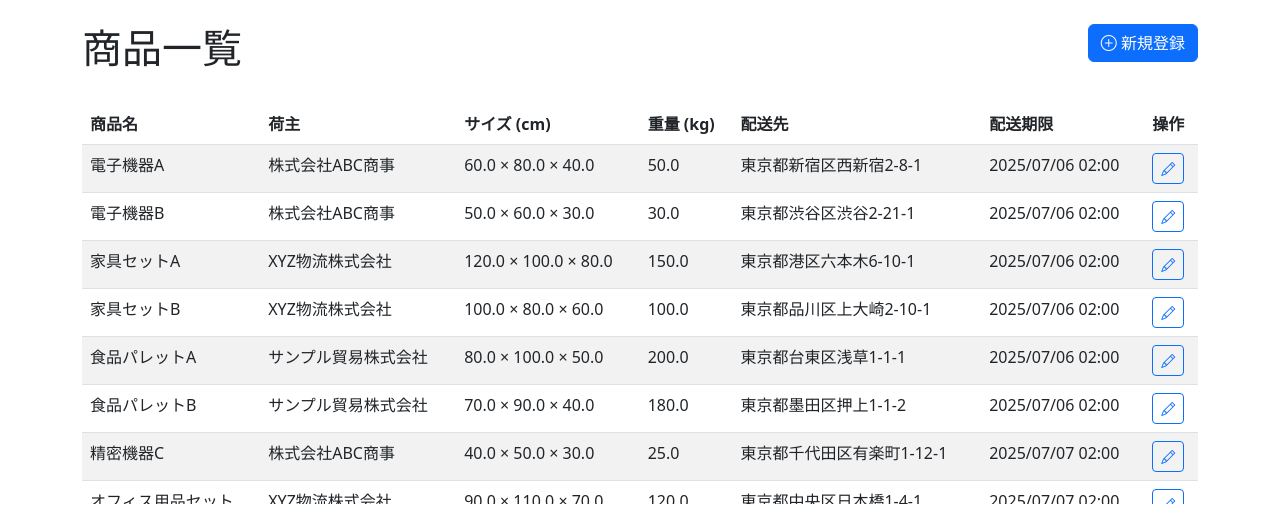
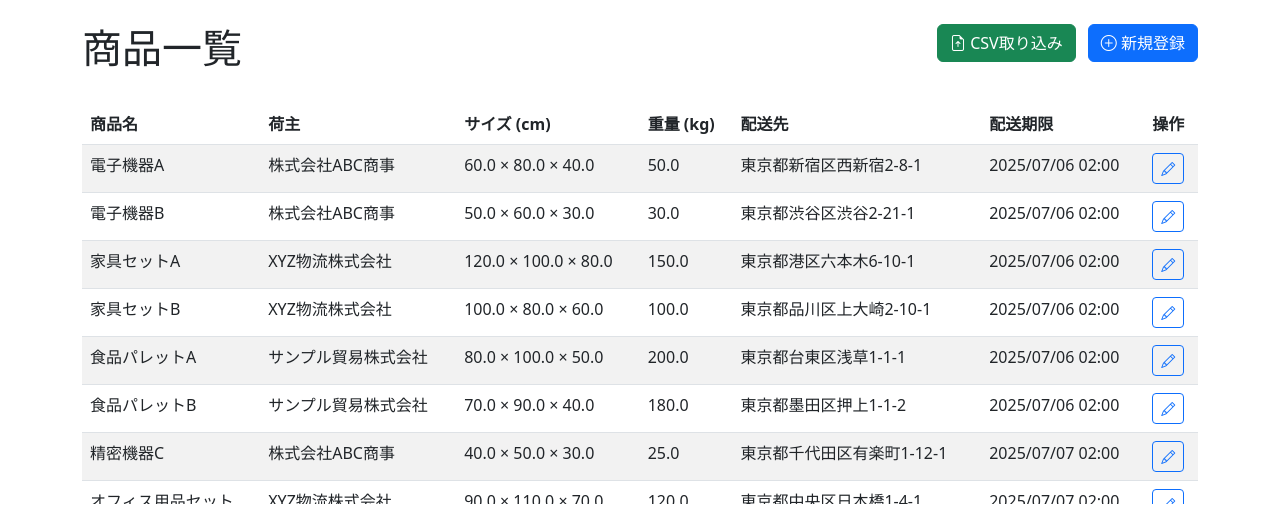
Before and after one commit to gaku-hibi/logistics_optimizer, a Django app: page /products/ in a window 1280 px wide. Shown: the part 56-584 px from the top of the page. Run offline with Django 4.2, Linux system fonts and the light colour scheme; data comes from the database, SQL or seed files in the repository.

Commit message:
CSVインポート機能の実装

```diff
--- /dev/null
+++ b/delivery/forms.py
@@ -0,0 +1,97 @@
+from django import forms
+from django.core.exceptions import ValidationError
+import csv
+import io
+
+
+class CSVUploadForm(forms.Form):
+    csv_file = forms.FileField(
+        label='CSVファイル',
+        help_text='UTF-8エンコーディングのCSVファイルを選択してください',
+        widget=forms.FileInput(attrs={'accept': '.csv', 'class': 'form-control'})
+    )
+
+    def clean_csv_file(self):
+        csv_file = self.cleaned_data['csv_file']
+
+        # ファイル拡張子チェック
+        if not csv_file.name.endswith('.csv'):
+            raise ValidationError('CSVファイルを選択してください。')
+
+        # ファイルサイズチェック（10MB以下）
+        if csv_file.size > 10 * 1024 * 1024:
+            raise ValidationError('ファイルサイズは10MB以下にしてください。')
+
+        # CSVファイルの読み込みテスト
+        try:
+            decoded_file = csv_file.read().decode('utf-8')
+            io_string = io.StringIO(decoded_file)
+            reader = csv.DictReader(io_string)
+
+            # 少なくとも1行のデータがあるかチェック
+            first_row = next(reader, None)
+            if not first_row:
+                raise ValidationError('CSVファイルにデータが含まれていません。')
+
+            # ファイルポインタを先頭に戻す
+            csv_file.seek(0)
+
+        except UnicodeDecodeError:
+            raise ValidationError('ファイルのエンコーディングが正しくありません。UTF-8で保存してください。')
+        except Exception as e:
+            raise ValidationError(f'CSVファイルの読み込みエラー: {str(e)}')
+
+        return csv_file
+
+
+class ProductCSVUploadForm(CSVUploadForm):
+    """商品CSV取り込み用フォーム"""
+
+    def clean_csv_file(self):
+        csv_file = super().clean_csv_file()
+
+        # 必須カラムのチェック
+        required_columns = {
+            'shipper_name', 'name', 'width', 'height', 'depth',
+            'weight', 'destination_address', 'delivery_deadline'
+        }
+
+        decoded_file = csv_file.read().decode('utf-8')
+        io_string = io.StringIO(decoded_file)
+        reader = csv.DictReader(io_string)
+
+        first_row = next(reader, None)
+        if first_row:
+            missing_columns = required_columns - set(first_row.keys())
+            if missing_columns:
+                raise ValidationError(
+                    f'必須カラムが不足しています: {", ".join(missing_columns)}'
+                )
+
+        csv_file.seek(0)
+        return csv_file
+
+
+class TruckCSVUploadForm(CSVUploadForm):
+    """トラックCSV取り込み用フォーム"""
+
+    def clean_csv_file(self):
+        csv_file = super().clean_csv_file()
+
+        # 必須カラムのチェック
+        required_columns = {'name', 'bed_width', 'bed_depth', 'max_weight'}
+
+        decoded_file = csv_file.read().decode('utf-8')
+        io_string = io.StringIO(decoded_file)
+        reader = csv.DictReader(io_string)
+
+        first_row = next(reader, None)
+        if first_row:
+            missing_columns = required_columns - set(first_row.keys())
+            if missing_columns:
+                raise ValidationError(
+                    f'必須カラムが不足しています: {", ".join(missing_columns)}'
+                )
+
+        csv_file.seek(0)
+        return csv_file
--- a/delivery/views.py
+++ b/delivery/views.py
@@ -2,11 +2,15 @@ from django.shortcuts import render, redirect
 from django.views.generic import ListView, TemplateView
 from django.contrib import messages
 from django.utils import timezone
+from django.http import HttpResponse
 from datetime import datetime
 import json
+import csv
+import io
 
 from .models import Product, Truck, Shipper, DeliveryPlan, TruckAssignment, ProductAssignment
 from .algorithms import DeliveryOptimizer
+from .forms import ProductCSVUploadForm, TruckCSVUploadForm
 
 
 class IndexView(TemplateView):
@@ -29,6 +33,79 @@ class ProductListView(ListView):
     def get_queryset(self):
         return Product.objects.select_related('shipper').order_by('-created_at')
 
+    def get_context_data(self, **kwargs):
+        context = super().get_context_data(**kwargs)
+        context['csv_form'] = ProductCSVUploadForm()
+        return context
+
+    def post(self, request, *args, **kwargs):
+        form = ProductCSVUploadForm(request.POST, request.FILES)
+        if form.is_valid():
+            return self.import_csv(request, form.cleaned_data['csv_file'])
+        else:
+            for error in form.errors.values():
+                messages.error(request, error[0])
+            return redirect('delivery:product_list')
+
+    def import_csv(self, request, csv_file):
+        try:
+            decoded_file = csv_file.read().decode('utf-8')
+            io_string = io.StringIO(decoded_file)
+            reader = csv.DictReader(io_string)
+
+            created_count = 0
+            error_count = 0
+
+            for row_num, row in enumerate(reader, start=2):
+                try:
+                    # 荷主を取得または作成
+                    shipper, _ = Shipper.objects.get_or_create(
+                        name=row['shipper_name'].strip()
+                    )
+
+                    # 配送期限の変換
+                    delivery_deadline = datetime.strptime(
+                        row['delivery_deadline'].strip(),
+                        '%Y-%m-%d %H:%M'
+                    )
+                    delivery_deadline = timezone.make_aware(delivery_deadline)
+
+                    # 商品作成
+                    Product.objects.create(
+                        shipper=shipper,
+                        name=row['name'].strip(),
+                        width=float(row['width']),
+                        height=float(row['height']),
+                        depth=float(row['depth']),
+                        weight=float(row['weight']),
+                        destination_address=row['destination_address'].strip(),
+                        delivery_deadline=delivery_deadline
+                    )
+                    created_count += 1
+
+                except Exception as e:
+                    error_count += 1
+                    messages.warning(
+                        request,
+                        f'行{row_num}: {str(e)}'
+                    )
+
+            if created_count > 0:
+                messages.success(
+                    request,
+                    f'{created_count}件の商品を正常に取り込みました。'
+                )
+            if error_count > 0:
+                messages.warning(
+                    request,
+                    f'{error_count}件の取り込みに失敗しました。'
+                )
+
+        except Exception as e:
+            messages.error(request, f'CSVファイルの処理中にエラーが発生しました: {str(e)}')
+
+        return redirect('delivery:product_list')
+
 
 class TruckListView(ListView):
     model = Truck
@@ -44,7 +121,60 @@ class TruckListView(ListView):
         # 荷台面積を平方メートルに変換
         for truck in context['trucks']:
             truck.bed_area_m2 = truck.bed_area / 10000  # cm² to m²
+        context['csv_form'] = TruckCSVUploadForm()
         return context
+
+    def post(self, request, *args, **kwargs):
+        form = TruckCSVUploadForm(request.POST, request.FILES)
+        if form.is_valid():
+            return self.import_csv(request, form.cleaned_data['csv_file'])
+        else:
+            for error in form.errors.values():
+                messages.error(request, error[0])
+            return redirect('delivery:truck_list')
+
+    def import_csv(self, request, csv_file):
+        try:
+            decoded_file = csv_file.read().decode('utf-8')
+            io_string = io.StringIO(decoded_file)
+            reader = csv.DictReader(io_string)
+
+            created_count = 0
+            error_count = 0
+
+            for row_num, row in enumerate(reader, start=2):
+                try:
+                    # トラック作成
+                    Truck.objects.create(
+                        name=row['name'].strip(),
+                        bed_width=float(row['bed_width']),
+                        bed_depth=float(row['bed_depth']),
+                        max_weight=float(row['max_weight'])
+                    )
+                    created_count += 1
+
+                except Exception as e:
+                    error_count += 1
+                    messages.warning(
+                        request,
+                        f'行{row_num}: {str(e)}'
+                    )
+
+            if created_count > 0:
+                messages.success(
+                    request,
+                    f'{created_count}件のトラックを正常に取り込みました。'
+                )
+            if error_count > 0:
+                messages.warning(
+                    request,
+                    f'{error_count}件の取り込みに失敗しました。'
+                )
+
+        except Exception as e:
+            messages.error(request, f'CSVファイルの処理中にエラーが発生しました: {str(e)}')
+
+        return redirect('delivery:truck_list')
 
 
 class OptimizeView(TemplateView):
--- /dev/null
+++ b/sample_csv/trucks_sample.csv
@@ -0,0 +1,6 @@
+name,bed_width,bed_depth,max_weight
+トラック4号,280,520,2500
+トラック5号,220,420,1800
+トラック6号,320,620,3500
+トラック7号,240,480,2200
+トラック8号,260,500,2800
--- a/templates/delivery/product_list.html
+++ b/templates/delivery/product_list.html
@@ -8,9 +8,60 @@
         <h1>商品一覧</h1>
     </div>
     <div class="col-auto">
+        <button type="button" class="btn btn-success me-2" data-bs-toggle="modal" data-bs-target="#csvImportModal">
+            <i class="bi bi-file-earmark-arrow-up"></i> CSV取り込み
+        </button>
         <a href="{% url 'admin:delivery_product_add' %}" class="btn btn-primary">
             <i class="bi bi-plus-circle"></i> 新規登録
         </a>
+    </div>
+</div>
+
+<!-- CSV取り込みモーダル -->
+<div class="modal fade" id="csvImportModal" tabindex="-1" aria-labelledby="csvImportModalLabel" aria-hidden="true">
+    <div class="modal-dialog">
+        <div class="modal-content">
+            <div class="modal-header">
+                <h5 class="modal-title" id="csvImportModalLabel">商品CSV取り込み</h5>
+                <button type="button" class="btn-close" data-bs-dismiss="modal" aria-label="Close"></button>
+            </div>
+            <form method="post" enctype="multipart/form-data">
+                {% csrf_token %}
+                <div class="modal-body">
+                    <div class="mb-3">
+                        {{ csv_form.csv_file.label_tag }}
+                        {{ csv_form.csv_file }}
+                        <div class="form-text">{{ csv_form.csv_file.help_text }}</div>
+                    </div>
+
+                    <div class="alert alert-info">
+                        <h6>CSVファイル形式</h6>
+                        <p class="mb-2">以下のカラムが必要です：</p>
+                        <ul class="mb-0">
+                            <li><strong>shipper_name</strong>: 荷主名</li>
+                            <li><strong>name</strong>: 商品名</li>
+                            <li><strong>width</strong>: 幅(cm)</li>
+                            <li><strong>height</strong>: 高さ(cm)</li>
+                            <li><strong>depth</strong>: 奥行き(cm)</li>
+                            <li><strong>weight</strong>: 重量(kg)</li>
+                            <li><strong>destination_address</strong>: 配送先住所</li>
+                            <li><strong>delivery_deadline</strong>: 配送期限 (YYYY-MM-DD HH:MM)</li>
+                        </ul>
+                    </div>
+
+                    <div class="alert alert-warning">
+                        <small>
+                            <i class="bi bi-exclamation-triangle"></i>
+                            ファイルはUTF-8エンコーディングで保存してください。
+                        </small>
+                    </div>
+                </div>
+                <div class="modal-footer">
+                    <button type="button" class="btn btn-secondary" data-bs-dismiss="modal">キャンセル</button>
+                    <button type="submit" class="btn btn-success">取り込み実行</button>
+                </div>
+            </form>
+        </div>
     </div>
 </div>
 
```
Also changed, not shown: sample_csv/products_sample.csv (added, +9 -0 lines), templates/delivery/truck_list.html (+47 -0 lines), README.md.
